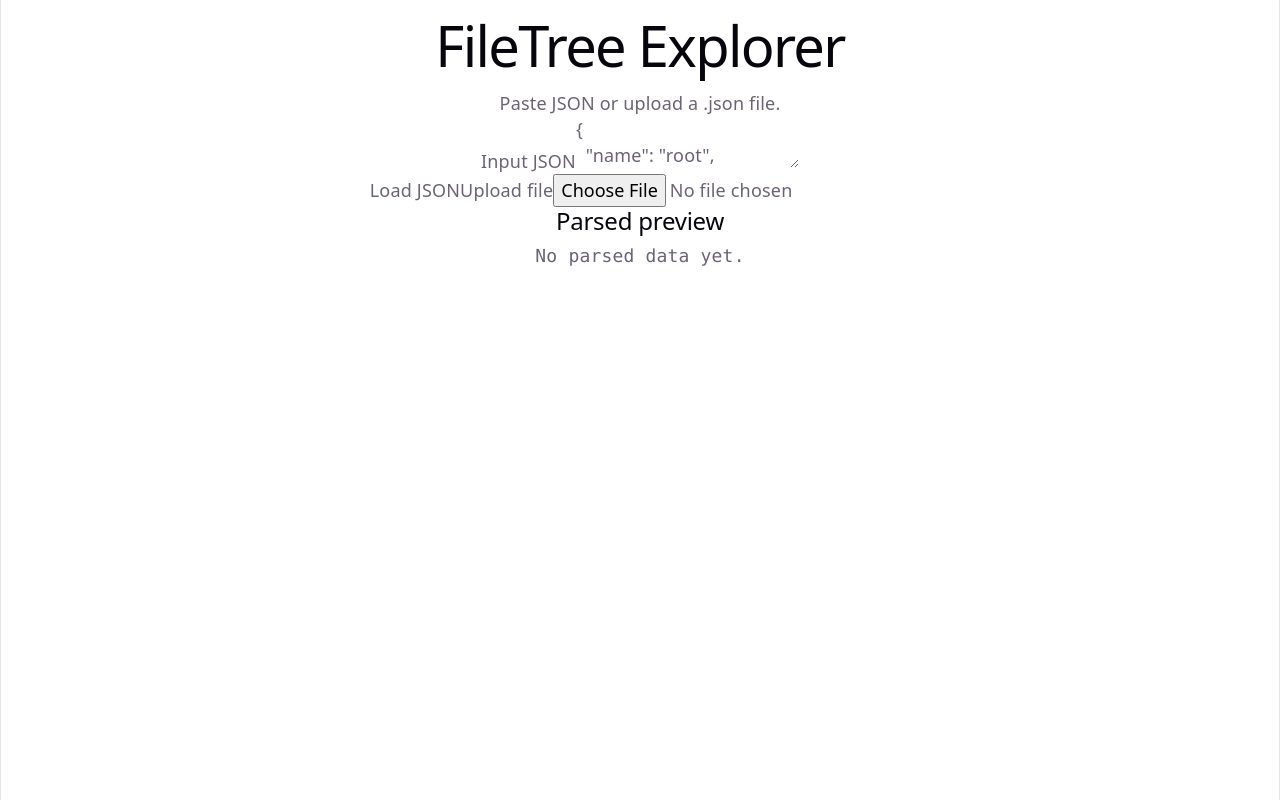
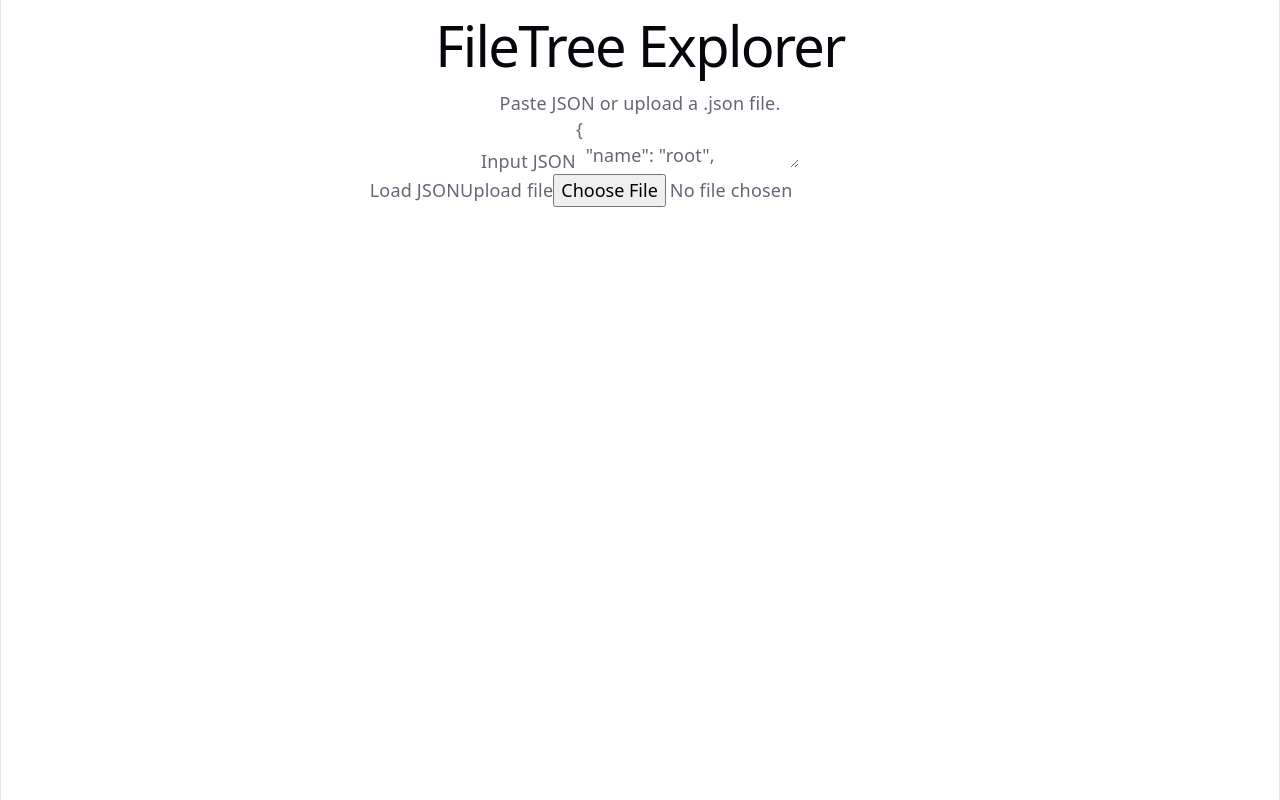
Before and after one commit to lukaszjagodka/cloudfide-recruitment-task, a React (Vite) app: page / in a window 1280 px wide. Built offline with nearby package versions, Linux system fonts and the light colour scheme.

Commit message:
refactor: remove parsed preview from home page

```diff
--- a/src/pages/HomePage.tsx
+++ b/src/pages/HomePage.tsx
@@ -8,7 +8,6 @@ import { saveTreeToStorage } from "../features/fileTree/storage";
 export default function HomePage() {
   const [rawJson, setRawJson] = useState(sampleInputJson);
   const [error, setError] = useState<string>("");
-  const [preview, setPreview] = useState<string>("");
 
   const navigate = useNavigate();
 
@@ -16,12 +15,10 @@ export default function HomePage() {
 
   const handleLoad = () => {
     setError("");
-    setPreview("");
 
     try {
       const parsed = parseTreeFromJson(rawJson);
       saveTreeToStorage(parsed);
-      setPreview(JSON.stringify(parsed, null, 2));
       navigate("/tree");
     } catch {
       setError("Invalid JSON. Please fix input and try again.");
@@ -35,7 +32,6 @@ export default function HomePage() {
     const text = await file.text();
     setRawJson(text);
     setError("");
-    setPreview("");
   };
 
 return (
@@ -48,7 +44,7 @@ return (
         </p>
       </header>
 
-      <div className="grid grid-cols-1 gap-6 lg:grid-cols-2">
+      <div className="grid grid-cols-1 gap-6">
         <div className="rounded-xl border border-slate-200 bg-white p-4 shadow-sm">
           <label htmlFor="json-input" className="mb-2 block text-sm font-medium">
             Input JSON
@@ -84,12 +80,6 @@ return (
           {error ? <p className="mt-3 text-sm font-medium text-red-600">{error}</p> : null}
         </div>
 
-        <div className="rounded-xl border border-slate-200 bg-white p-4 shadow-sm">
-          <h2 className="mb-2 text-lg font-semibold text-slate-900">Parsed preview</h2>
-          <pre className="h-80 overflow-auto rounded-lg bg-slate-900 p-4 text-xs text-slate-100">
-            {preview || "No parsed data yet."}
-          </pre>
-        </div>
       </div>
     </div>
   </main>
```
